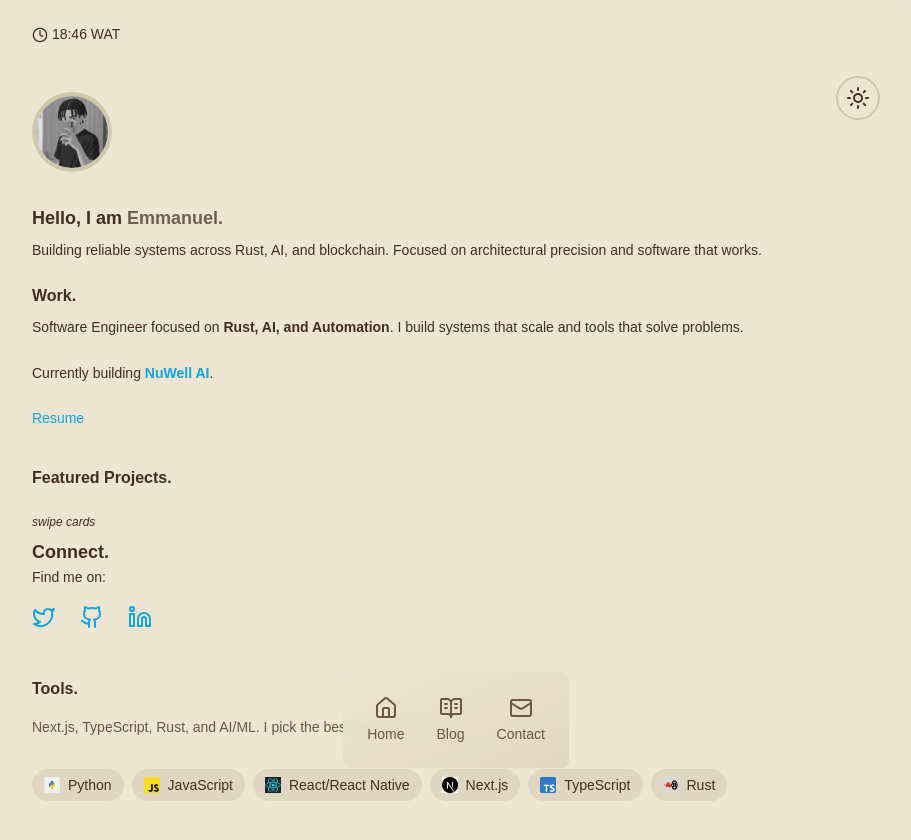
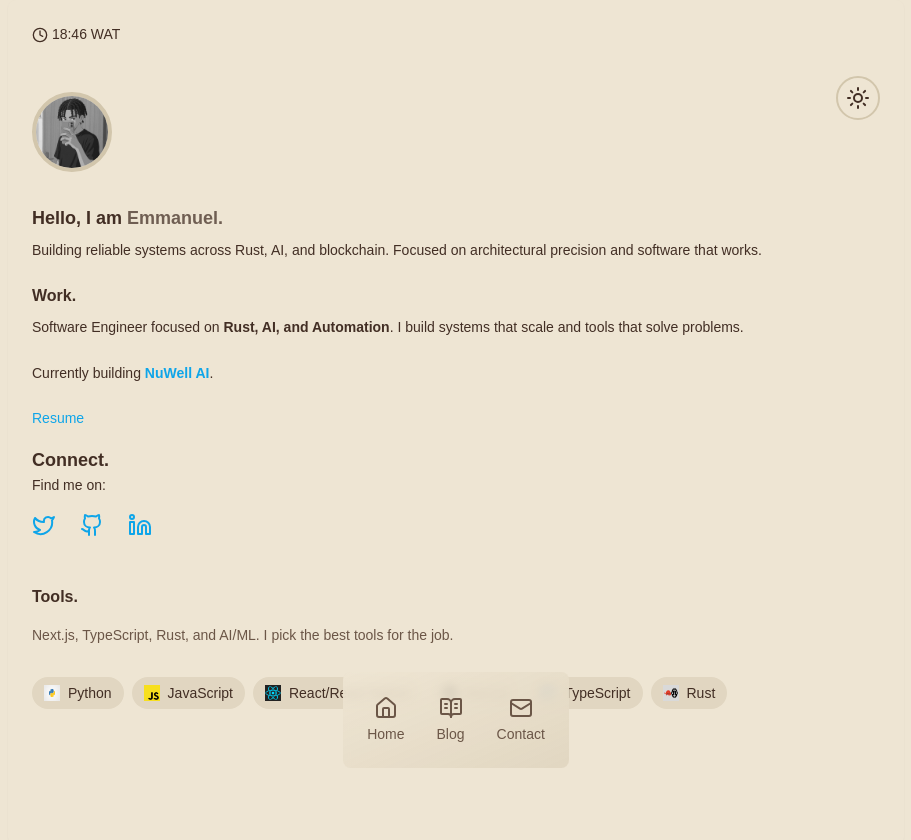
Before and after one commit to enigma-137/A-enigma13, a Next.js app: page / in a window 1280 px wide. Shown: the top 840 px of the page, without its empty margins (184-1095 px from the left). Built offline with nearby package versions, Linux system fonts and the light colour scheme.

Commit message:
Temporary removed featured projects

```diff
--- a/app/page.tsx
+++ b/app/page.tsx
@@ -160,8 +160,8 @@
         <div className=''>
           <WorkSection />
         </div>
-        <h3 className="text-base font-bold mt-9 mb-6">Featured Projects.</h3>
-        <p className='text-xs italic'>swipe cards</p>
+        {/* <h3 className="text-base font-bold mt-9 mb-6">Featured Projects.</h3>
+        <p className='text-xs italic'>swipe cards</p> */}
         {/* <FeaturedProjects projects={featuredProjects} /> */}
 
 
```
